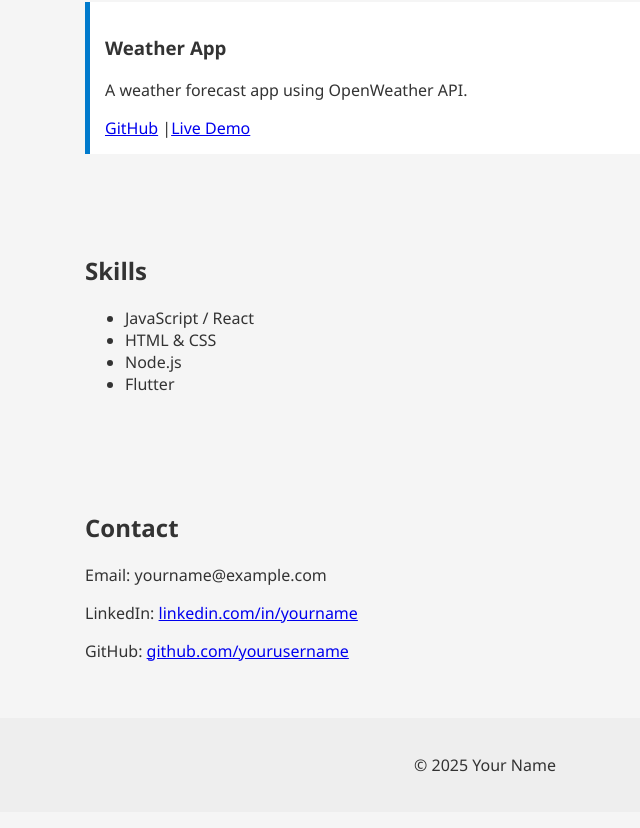
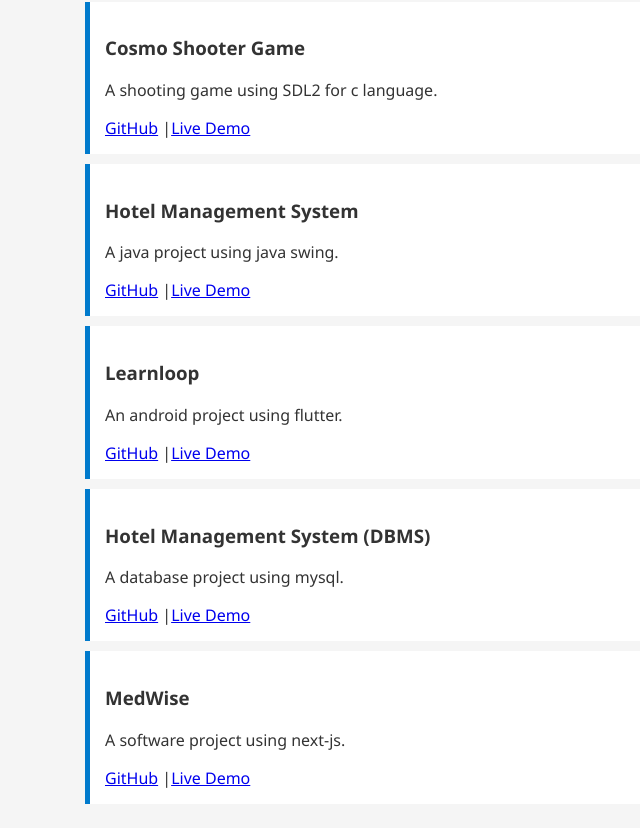
Before and after one commit to FarzanaTN/my_portfolio, a React (Create React App) app: page / in a window 1280 px wide. Shown: the part 472-1300 px from the top of the page, without its empty margins (155-795 px from the left). Built offline with nearby package versions, Linux system fonts and the light colour scheme.

Commit message:
project update

```diff
--- a/public/index.html
+++ b/public/index.html
@@ -24,7 +24,7 @@
       work correctly both with client-side routing and a non-root public URL.
       Learn how to configure a non-root public URL by running `npm run build`.
     -->
-    <title>React App</title>
+    <title>Farzana Tasnim</title>
   </head>
   <body>
     <noscript>You need to enable JavaScript to run this app.</noscript>
--- a/src/App.js
+++ b/src/App.js
@@ -9,7 +9,7 @@
   return (
     <div className="App">
       <header>
-        <h1>Your Name</h1>
+        <h1>Farzana Tasnim</h1>
         <nav>
           <a href="#about">About</a>
           <a href="#projects">Projects</a>
--- a/src/components/Projects.js
+++ b/src/components/Projects.js
@@ -4,12 +4,36 @@
   <section id="projects">
     <h2>Projects</h2>
     <div className="project">
-      <h3>Weather App</h3>
-      <p>A weather forecast app using OpenWeather API.</p>
+      <h3>Cosmo Shooter Game</h3>
+      <p>A shooting game using SDL2 for c language.</p>
       <a href="https://github.com/yourusername/weather-app">GitHub</a> |
       <a href="https://weatherapp-demo.netlify.app">Live Demo</a>
     </div>
     {/* Add more projects here */}
+    <div className="project">
+      <h3>Hotel Management System</h3>
+      <p>A java project using java swing.</p>
+      <a href="https://github.com/yourusername/weather-app">GitHub</a> |
+      <a href="https://weatherapp-demo.netlify.app">Live Demo</a>
+    </div>
+    <div className="project">
+      <h3>Learnloop</h3>
+      <p>An android project using flutter.</p>
+      <a href="https://github.com/yourusername/weather-app">GitHub</a> |
+      <a href="https://weatherapp-demo.netlify.app">Live Demo</a>
+    </div>
+    <div className="project">
+      <h3>Hotel Management System (DBMS)</h3>
+      <p>A database project using mysql.</p>
+      <a href="https://github.com/yourusername/weather-app">GitHub</a> |
+      <a href="https://weatherapp-demo.netlify.app">Live Demo</a>
+    </div>
+    <div className="project">
+      <h3>MedWise</h3>
+      <p>A software project using next-js.</p>
+      <a href="https://github.com/yourusername/weather-app">GitHub</a> |
+      <a href="https://weatherapp-demo.netlify.app">Live Demo</a>
+    </div>
   </section>
 );
 
```
